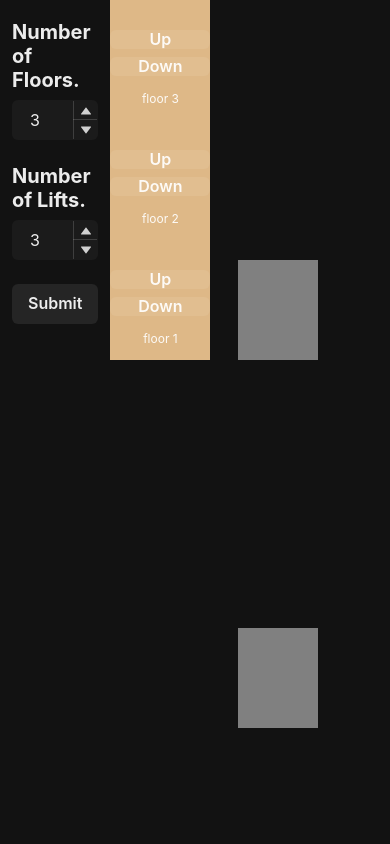
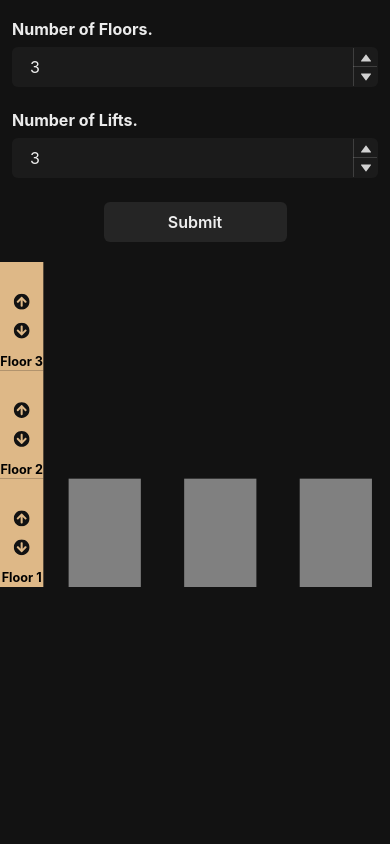
Before and after one commit to AnshJain-Shwalia/Lift-Simulation-Vercel, a React (Vite) app: page / in a window 390 px wide. Shown: the top 844 px of the page. Built offline with nearby package versions, Linux system fonts and the light colour scheme.

Commit message:
made it more mobile friendly.

```diff
--- a/src/App.tsx
+++ b/src/App.tsx
@@ -1,4 +1,4 @@
-import { Box, Grid, GridItem } from "@chakra-ui/react";
+import { Box, Grid, GridItem, Hide, Show } from "@chakra-ui/react";
 import InputBar from "./components/InputBar";
 import { useState } from "react";
 import Controller from "./components/Controller";
@@ -6,8 +6,28 @@ function App() {
     const [floors, setFloors] = useState(3);
     const [lifts, setLifts] = useState(3);
     return (
-        <Grid templateColumns={"1fr 6fr"} templateAreas={'"input main"'}>
-            <GridItem area={"input"}>
+        <>
+            <Show above="md">
+                <Grid
+                    templateColumns={"1fr 6fr"}
+                    templateAreas={'"input main"'}
+                >
+                    <GridItem area={"input"}>
+                        <Box marginX={3}>
+                            <InputBar
+                                setValues={(floors: number, lifts: number) => {
+                                    setFloors(floors);
+                                    setLifts(lifts);
+                                }}
+                            />
+                        </Box>
+                    </GridItem>
+                    <GridItem area={"main"}>
+                        <Controller floors={floors} lifts={lifts}></Controller>
+                    </GridItem>
+                </Grid>
+            </Show>
+            <Hide above="md">
                 <Box marginX={3}>
                     <InputBar
                         setValues={(floors: number, lifts: number) => {
@@ -16,11 +36,9 @@ function App() {
                         }}
                     />
                 </Box>
-            </GridItem>
-            <GridItem area={"main"}>
                 <Controller floors={floors} lifts={lifts}></Controller>
-            </GridItem>
-        </Grid>
+            </Hide>
+        </>
     );
 }
 
--- a/src/components/ButtonsPanel/ButtonsPanelFloor.tsx
+++ b/src/components/ButtonsPanel/ButtonsPanelFloor.tsx
@@ -10,7 +10,7 @@ interface Props {
 const ButtonsPanelFloor = ({ floorNumber, updateButtonPanel }: Props) => {
     return (
         <Box
-            width={"100px"}
+            // width={"100px"}
             height={constants.floorHeight}
             backgroundColor={"burlywood"}
         >
@@ -22,8 +22,16 @@ const ButtonsPanelFloor = ({ floorNumber, updateButtonPanel }: Props) => {
                     }}
                 />
             </Box>
-            <Box height={"25%"} textAlign={"center"}>
-                <Text fontSize={"xs"}>floor {floorNumber}</Text>
+            <Box
+                height={"25%"}
+                display="flex"
+                flexDirection="column"
+                justifyContent="flex-end"
+                alignItems="center"
+            >
+                <Text as={"b"} fontSize={"sm"} color={"black"}>
+                    Floor {floorNumber}
+                </Text>
             </Box>
         </Box>
     );
--- a/src/components/ButtonsPanel/UpDownButtons/UpDownButtons.tsx
+++ b/src/components/ButtonsPanel/UpDownButtons/UpDownButtons.tsx
@@ -1,4 +1,5 @@
-import { Button, Stack } from "@chakra-ui/react";
+import { IconButton, Stack } from "@chakra-ui/react";
+import { FaArrowCircleDown, FaArrowCircleUp } from "react-icons/fa";
 
 interface Props {
     updateButtonPanel: (upDown: number) => void;
@@ -6,25 +7,34 @@ interface Props {
 
 const UpDownButtons = ({ updateButtonPanel }: Props) => {
     return (
-        <Stack>
-            <Button
-                width={"100%"}
+        <Stack spacing={1} direction="column" align="stretch" height={"100%"}>
+            {/* <Button
                 height={"50%"}
                 onClick={() => {
                     updateButtonPanel(1);
                 }}
+                margin={0}
+                padding={0}
+                border={0}
             >
-                Up
-            </Button>
-            <Button
-                width={"100%"}
+                <FaArrowCircleUp />
+            </Button> */}
+            <IconButton
+                aria-label="Up button."
+                icon={<FaArrowCircleUp />}
                 height={"50%"}
-                onClick={() => {
-                    updateButtonPanel(0);
-                }}
-            >
-                Down
-            </Button>
+                size="lg"
+                colorScheme="black"
+                onClick={() => updateButtonPanel(1)}
+            />
+            <IconButton
+                aria-label="Up button."
+                icon={<FaArrowCircleDown />}
+                height={"50%"}
+                size="lg"
+                colorScheme="black"
+                onClick={() => updateButtonPanel(0)}
+            />
         </Stack>
     );
 };
--- a/src/components/Controller/Controller.tsx
+++ b/src/components/Controller/Controller.tsx
@@ -3,6 +3,7 @@ import LiftContainer from "../LiftContainer";
 import ButtonsPanel from "../ButtonsPanel";
 import { Button, HStack } from "@chakra-ui/react";
 import calculateReachabilityFactor from "./cRF";
+import ScalableComponent from "../ScalableComponent";
 
 interface Props {
     floors: number;
@@ -200,6 +201,7 @@ const Controller = ({ floors, lifts }: Props) => {
             {/* <div>
                 floors:{floors}, lifts{lifts}
             </div> */}
+            <ScalableComponent>
                 <HStack>
                     <ButtonsPanel
                         floors={floors}
@@ -211,7 +213,8 @@ const Controller = ({ floors, lifts }: Props) => {
                         updateLiftState={updateLiftState}
                     />
                 </HStack>
-            <Button
+            </ScalableComponent>
+            {/* <Button
                 onClick={() => {
                     console.log(liftStates);
                 }}
@@ -224,7 +227,7 @@ const Controller = ({ floors, lifts }: Props) => {
                 }}
             >
                 ButtonStateArray
-            </Button>
+            </Button> */}
         </>
     );
 };
--- a/src/components/InputBar/InputBar.tsx
+++ b/src/components/InputBar/InputBar.tsx
@@ -26,9 +26,12 @@ const InputBar = ({ setValues }: Props) => {
     };
 
     return (
+        <>
             <Stack spacing={6} paddingY={5}>
                 <Stack>
-                <Heading size={"md"}>Number of Floors.</Heading>
+                    <Heading size={{ base: "sm", md: "md" }}>
+                        Number of Floors.
+                    </Heading>
                     <NumberInput
                         variant={"filled"}
                         defaultValue={3}
@@ -43,7 +46,9 @@ const InputBar = ({ setValues }: Props) => {
                     </NumberInput>
                 </Stack>
                 <Stack>
-                <Heading size={"md"}>Number of Lifts.</Heading>
+                    <Heading size={{ base: "sm", md: "md" }}>
+                        Number of Lifts.
+                    </Heading>
                     <NumberInput
                         defaultValue={3}
                         min={2}
@@ -57,8 +62,15 @@ const InputBar = ({ setValues }: Props) => {
                         </NumberInputStepper>
                     </NumberInput>
                 </Stack>
-            <Button onClick={onClick}>Submit</Button>
+                <Button
+                    width={{ base: "50%", md: "100%" }}
+                    alignSelf={"center"}
+                    onClick={onClick}
+                >
+                    Submit
+                </Button>
             </Stack>
+        </>
     );
 };
 
--- a/src/components/LiftContainer/LiftContainer.tsx
+++ b/src/components/LiftContainer/LiftContainer.tsx
@@ -12,7 +12,7 @@ interface Props {
 
 const LiftContainer = ({ floors, liftStates, updateLiftState }: Props) => {
     return (
-        <HStack wrap={"wrap"}>
+        <HStack>
             {liftStates.map((value, index) => {
                 let RA = liftState2AR(value);
                 let newValue = { ...value, perLiftButtonPanelState: null };
--- /dev/null
+++ b/src/components/ScalableComponent/ScalableComponent.tsx
@@ -0,0 +1,45 @@
+import React, { useState, useEffect, useRef, ReactNode } from "react";
+import { Box } from "@chakra-ui/react";
+
+interface Props {
+    children: ReactNode;
+}
+
+const ScalableComponent = ({ children }: Props) => {
+    console.log("run");
+    const [scale, setScale] = useState(1);
+    const containerRef = useRef(null);
+
+    useEffect(() => {
+        const container = containerRef.current;
+        if (!container) return;
+
+        const adjustScale = () => {
+            const { clientWidth, scrollWidth } = container;
+            const scaleFactor = clientWidth / scrollWidth;
+            setScale(scaleFactor < 1 ? scaleFactor : 1);
+        };
+
+        adjustScale();
+        window.addEventListener("resize", adjustScale);
+
+        return () => {
+            window.removeEventListener("resize", adjustScale);
+        };
+    }, []);
+
+    return (
+        <Box ref={containerRef} overflowX="auto">
+            <div
+                style={{
+                    transform: `scale(${scale})`,
+                    transformOrigin: "top left",
+                }}
+            >
+                {children}
+            </div>
+        </Box>
+    );
+};
+
+export default ScalableComponent;
--- /dev/null
+++ b/src/components/ScalableComponent/index.tsx
@@ -0,0 +1,3 @@
+import ScalableComponent from "./ScalableComponent";
+
+export default ScalableComponent;
--- a/src/constants.ts
+++ b/src/constants.ts
@@ -9,7 +9,7 @@ const floorWidth = 120;
 const floorWidthInPx = floorWidth.toString() + "px";
 const floorBaseWidthInPx = floorWidthInPx;
 const floorMdWidthInPx = floorWidthInPx;
-const liftHeight = 100;
+const liftHeight = 120;
 const liftHeightInPx = liftHeight.toString() + "px";
 const liftWidth = 80;
 const liftWidthInPx = liftWidth.toString() + "px";
```
Lines whose indentation alone changed are shown as unchanged.
